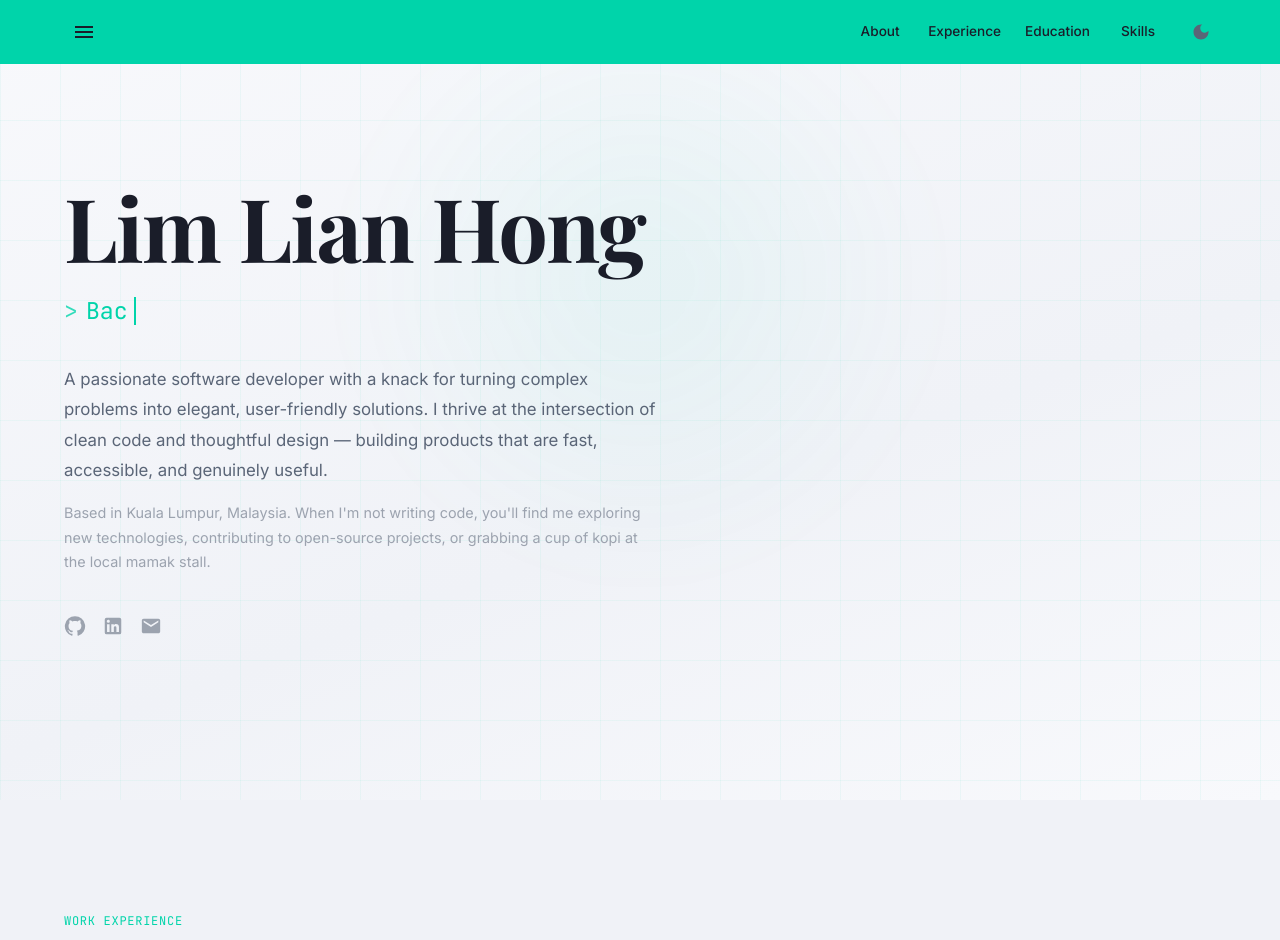
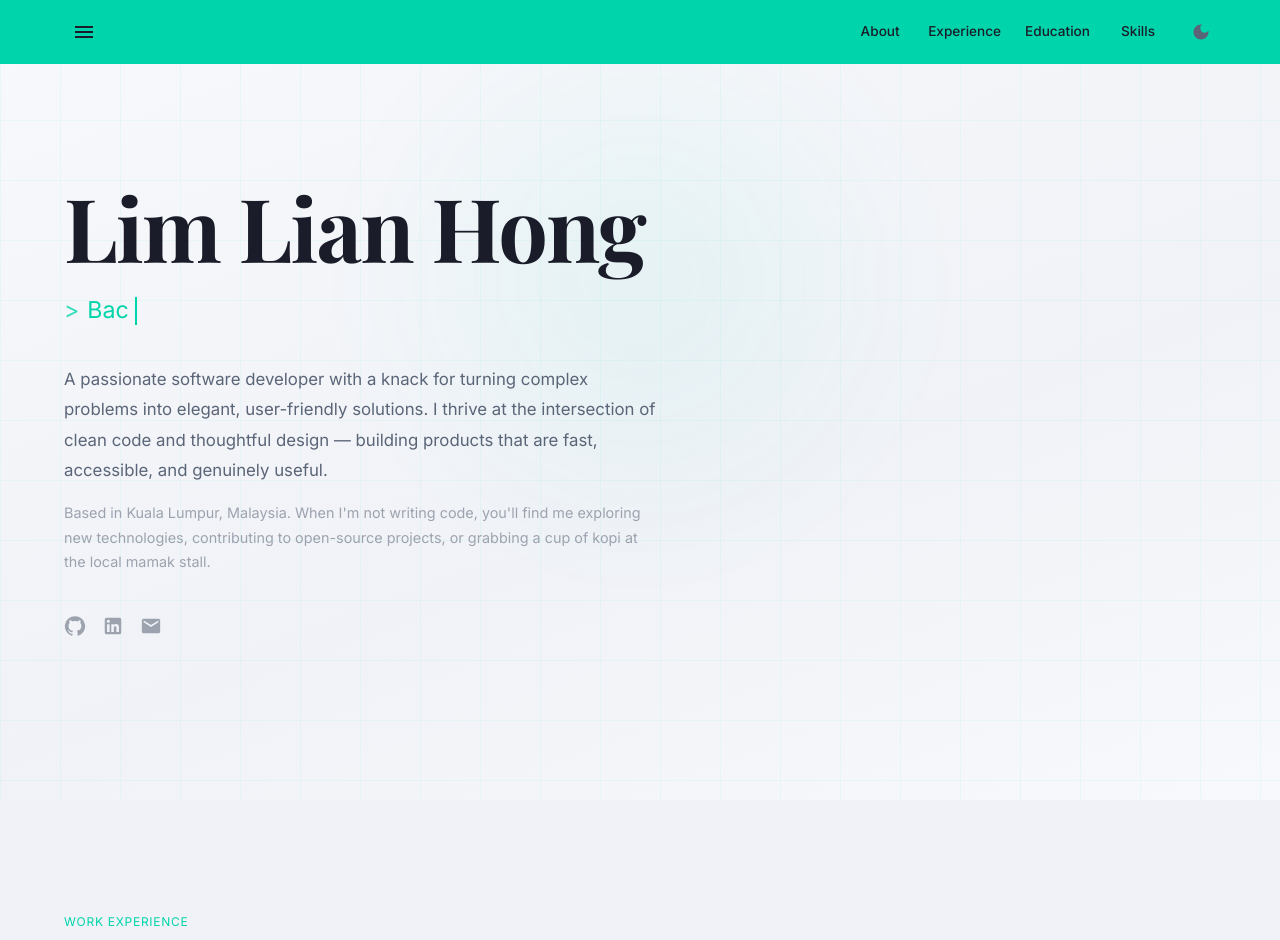
Before and after one commit to lianhong2210/Hong, a Next.js app: page / in a window 1280 px wide. Shown: the top 940 px of the page. Built offline with nearby package versions, Linux system fonts and the light colour scheme.

Commit message:
Amend: Font family, fix theme color

```diff
--- a/src/components/Hero/index.module.scss
+++ b/src/components/Hero/index.module.scss
@@ -57,7 +57,7 @@
   align-items: center;
   gap: 4px;
   margin-bottom: 32px;
-  font-family: "JetBrains Mono", monospace;
+  font-family: "Inter", "Roboto", "Helvetica", "Arial", sans-serif;
   font-size: 1.1rem;
   color: var(--color-primary, #00d4aa);
 
--- a/src/components/MuiProvider.tsx
+++ b/src/components/MuiProvider.tsx
@@ -49,7 +49,7 @@ const darkTheme = createTheme({
     body1: { lineHeight: 1.8 },
     body2: { lineHeight: 1.7 },
     caption: {
-      fontFamily: '"JetBrains Mono", "Courier New", monospace',
+      fontFamily: '"Inter", "Roboto", "Helvetica", "Arial", sans-serif',
       letterSpacing: "0.06em",
     },
   },
@@ -67,7 +67,7 @@ const darkTheme = createTheme({
     MuiChip: {
       styleOverrides: {
         root: {
-          fontFamily: '"JetBrains Mono", monospace',
+          fontFamily: '"Inter", "Roboto", "Helvetica", "Arial", sans-serif',
           fontSize: "0.72rem",
         },
       },
@@ -137,7 +137,7 @@ const lightTheme = createTheme({
     body1: { lineHeight: 1.8 },
     body2: { lineHeight: 1.7 },
     caption: {
-      fontFamily: '"JetBrains Mono", "Courier New", monospace',
+      fontFamily: '"Inter", "Roboto", "Helvetica", "Arial", sans-serif',
       letterSpacing: "0.06em",
     },
   },
@@ -155,7 +155,7 @@ const lightTheme = createTheme({
     MuiChip: {
       styleOverrides: {
         root: {
-          fontFamily: '"JetBrains Mono", monospace',
+          fontFamily: '"Inter", "Roboto", "Helvetica", "Arial", sans-serif',
           fontSize: "0.72rem",
         },
       },
--- a/src/contexts/ThemeContext.tsx
+++ b/src/contexts/ThemeContext.tsx
@@ -21,18 +21,28 @@ const ThemeContext = createContext<ThemeContextValue>({
 });
 
 export function ThemeProvider({ children }: { children: ReactNode }) {
-  const [mode, setMode] = useState<ThemeMode>(() => {
-    if (typeof window !== "undefined") {
-      const attr = document.documentElement.getAttribute("data-theme");
-      if (attr === "light" || attr === "dark") return attr;
-    }
-    return "dark";
-  });
+  const [mode, setMode] = useState<ThemeMode>("dark");
+  const [ready, setReady] = useState(false);
 
   useEffect(() => {
+    // Read the correct theme from data-theme (already set by inline script)
+    const attr = document.documentElement.getAttribute("data-theme");
+    const resolvedMode: ThemeMode =
+      attr === "light" || attr === "dark" ? attr : "dark";
+
+    setMode(resolvedMode);
+    document.documentElement.setAttribute("data-theme", resolvedMode);
+    localStorage.setItem("theme-mode", resolvedMode);
+    setReady(true);
+  }, []);
+
+  useEffect(() => {
+    if (!ready) return;
     document.documentElement.setAttribute("data-theme", mode);
     localStorage.setItem("theme-mode", mode);
-  }, [mode]);
+    // Reveal page after correct theme is committed
+    document.documentElement.style.visibility = "visible";
+  }, [mode, ready]);
 
   const toggle = () => setMode((prev) => (prev === "dark" ? "light" : "dark"));
 
--- a/src/pages/_document.tsx
+++ b/src/pages/_document.tsx
@@ -6,7 +6,7 @@ export default function MyDocument() {
       <Head>
         <script
           dangerouslySetInnerHTML={{
-            __html: `(function(){try{var m=localStorage.getItem('theme-mode'),d=document.documentElement;if(m==='light'||m==='dark'){d.setAttribute('data-theme',m);}else{var p=window.matchMedia('(prefers-color-scheme:dark)');d.setAttribute('data-theme',p.matches?'dark':'light');}}catch(e){document.documentElement.setAttribute('data-theme','dark');}document.documentElement.style.visibility='';})();`,
+            __html: `(function(){try{var m=localStorage.getItem('theme-mode'),d=document.documentElement;if(m==='light'||m==='dark'){d.setAttribute('data-theme',m);}else{var p=window.matchMedia('(prefers-color-scheme:dark)');d.setAttribute('data-theme',p.matches?'dark':'light');}}catch(e){document.documentElement.setAttribute('data-theme','dark');}d.style.visibility='hidden'})();`,
           }}
         />
         <link rel="preconnect" href="https://fonts.googleapis.com" />
@@ -16,7 +16,7 @@ export default function MyDocument() {
           crossOrigin="anonymous"
         />
         <link
-          href="https://fonts.googleapis.com/css2?family=Playfair+Display:wght@400;600;700;900&family=Inter:wght@300;400;500;600&family=JetBrains+Mono:wght@400;500&display=swap"
+          href="https://fonts.googleapis.com/css2?family=Playfair+Display:wght@400;600;700;900&family=Inter:wght@300;400;500;600&display=swap"
           rel="stylesheet"
         />
       </Head>
```
